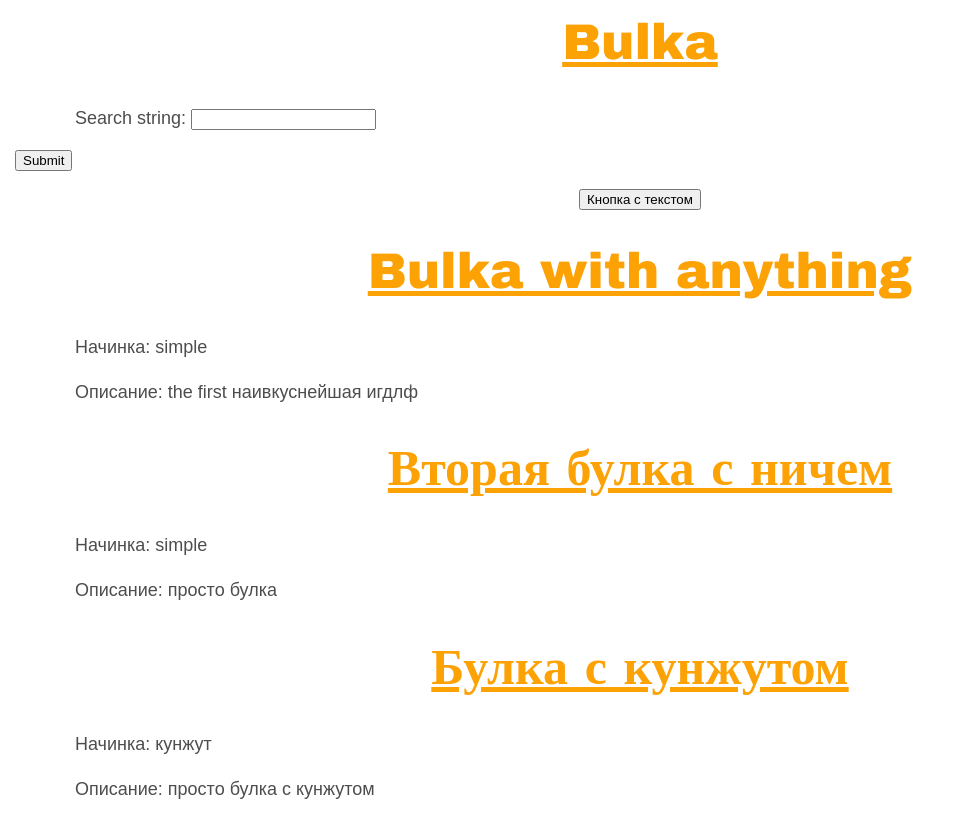
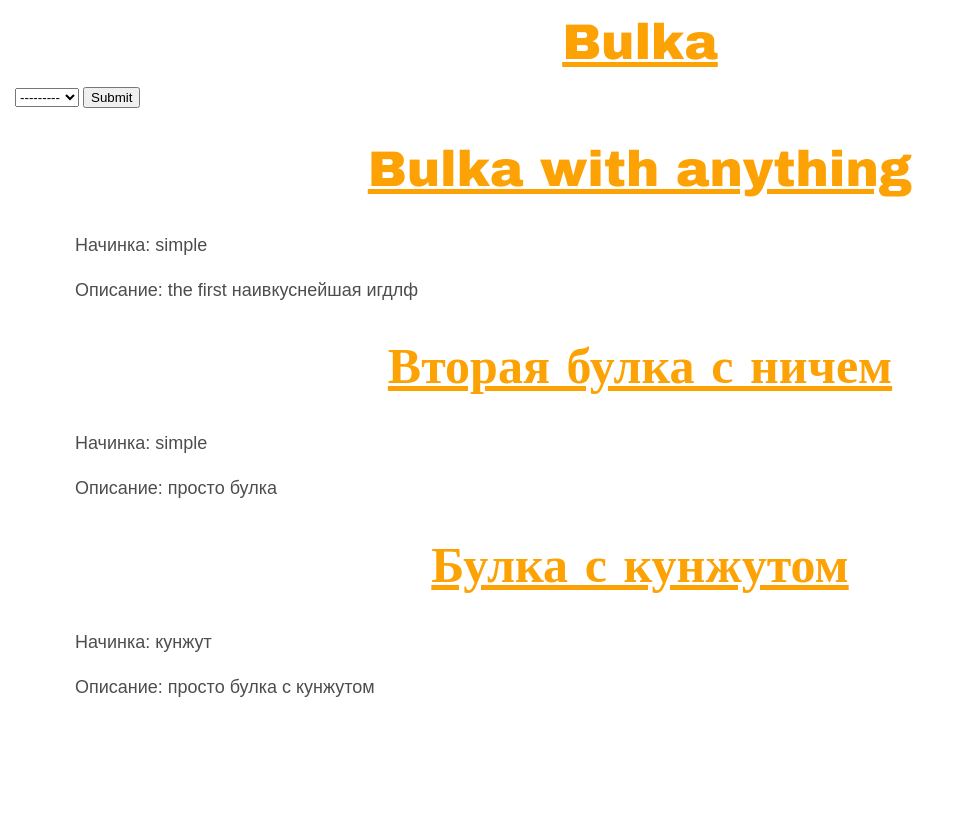
Before and after one commit to Shumaroz/Bakery-website, a Django app: template cacke/templates/cacke/cacke_list.html in a window 1280 px wide. Shown: the whole page, without its empty margins (0-960 px from the left). After the commit the page ends 697 px from the top, so only its background shows below. Run offline with Django 3.2, Linux system fonts and the light colour scheme; the template is opened without the code that fills it: values that come from a table or form of the project are taken from there, others are empty; data comes from the database, SQL or seed files in the repository.

Commit message:
modified:   cacke/__pycache__/forms.cpython-36.pyc 	modified:   cacke/__pycache__/urls.cpython-36.pyc 	modified:   cacke/__pycache__/views.cpython-36.pyc 	modified:   cacke/forms.py 	modified:   cacke/templates/cacke/base.html 	modified:   cacke/views.py 	modified:   mysite/__pycache__/urls.cpython-36.pyc 	modified:   mysite/urls.py 	modified:   myvenv/pip-selfcheck.json

```diff
--- a/cacke/forms.py
+++ b/cacke/forms.py
@@ -1,7 +1,10 @@
 
 from distutils.text_file import TextFile
+
 from django import forms
+
+from cacke.models import Bulka
 
 
 class SearchForm(forms.Form):
-    search_string = forms.CharField(max_length=100, required=False)
+    nachinka = forms.ModelChoiceField(Bulka.objects.order_by().values_list('nachinka',flat=True).distinct(), required=False)
--- a/cacke/templates/cacke/base.html
+++ b/cacke/templates/cacke/base.html
@@ -13,17 +13,12 @@
         </div>
         <form action="" method="POST">
             {% csrf_token %}
-            {{ form.as_p }}
+            {{ form.nachinka }}
             <input type="Submit" name="submit" value="Submit"/>
-            </form>
-
-            {% if submitbutton == "Submit" %}
-            <h1>Your first name is {{ search_string }}</h1>
-            {% endif %}
-        <p style="text-align: center"><button>Кнопка с текстом</button></p>
+        </form>
 
         <div class="content container">
-            <div class="row">
+            <div class="row2">
                 <div class="col-md-8">
                 {% block content %}
                 {% endblock %}
--- a/mysite/urls.py
+++ b/mysite/urls.py
@@ -18,5 +18,5 @@
 
 urlpatterns = [
     path('admin/', admin.site.urls),
-    path('bulka/',include('cacke.urls')),
+    path('',include('cacke.urls')),
 ]
--- a/myvenv/pip-selfcheck.json
+++ b/myvenv/pip-selfcheck.json
@@ -1 +1 @@
-{"last_check":"2022-10-15T14:11:38Z","pypi_version":"22.3"}
+{"last_check":"2022-10-27T13:16:21Z","pypi_version":"22.3"}
```
Also changed, not shown: cacke/views.py (+4 -3 lines).
